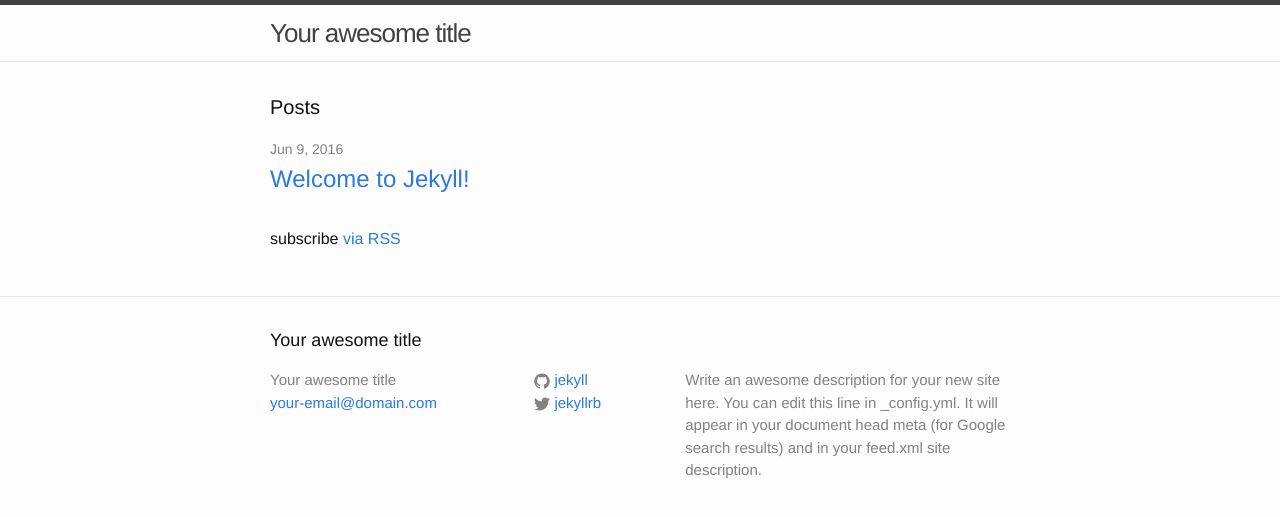
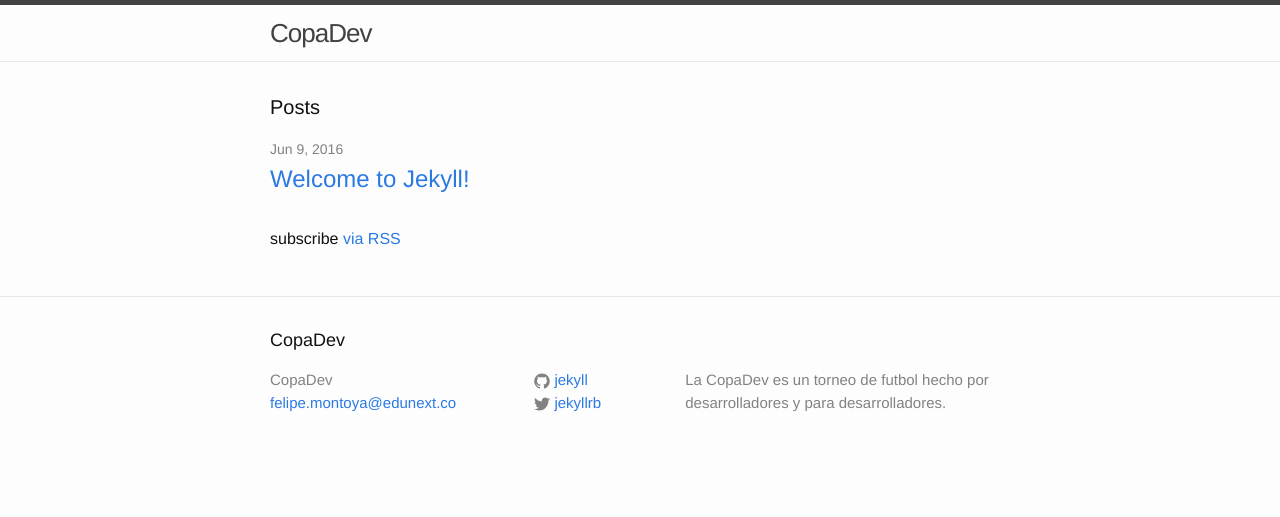
Before and after one commit to axiacore/CopaDev, a Jekyll site: the page built from index.html, in a window 1280 px wide. Shown: the top 517 px of the page. Built offline with Jekyll 4.4.1, drawn with Linux system fonts in a browser that asks for light colours.

Commit message:
All the statics

```diff
--- a/_config.yml
+++ b/_config.yml
@@ -5,15 +5,13 @@
 # For technical reasons, this file is *NOT* reloaded automatically when you use
 # 'jekyll serve'. If you change this file, please restart the server process.
 
-# Site settings
-title: Your awesome title
-email: your-email@domain.com
+title: CopaDev
+email: felipe.montoya@edunext.co
 description: > # this means to ignore newlines until "baseurl:"
-  Write an awesome description for your new site here. You can edit this
-  line in _config.yml. It will appear in your document head meta (for
-  Google search results) and in your feed.xml site description.
-baseurl: "" # the subpath of your site, e.g. /blog
-url: "http://yourdomain.com" # the base hostname & protocol for your site
+  La CopaDev es un torneo de futbol hecho por desarrolladores
+  y para desarrolladores.
+baseurl: "/CopaDev" # the subpath of your site, e.g. /blog
+url: "http://edunext.gihub.io" # the base hostname & protocol for your site
 twitter_username: jekyllrb
 github_username:  jekyll
 
--- /dev/null
+++ b/css/copa.scss
@@ -0,0 +1,225 @@
+@import url('https://code.getmdl.io/1.1.3/material.grey-green.min.css');
+
+* {
+  box-sizing: border-box;
+}
+
+a {
+  color: #4caf50;
+}
+
+.mdl {
+  &-headline {
+    position: relative;
+    display: flex;
+    width: 100%;
+    height: 70vh;
+    flex-shrink: 0;
+    align-items: center;
+    justify-content: center;
+    padding-bottom: 56px;
+    background-color: #4caf50;
+    background-image: url(http://sportsmedglobal.com/wp-content/uploads/2015/07/iStock_000057870804_Large-e1440539214727.jpg);
+    background-image: url(http://berlin-zum-anklicken.de/wp-content/uploads/2015/10/Football-Field-FIFA.jpg);
+    background-size: cover;
+    // background-position: center;
+    // background-position: bottom;
+    overflow: hidden;
+    z-index: 100;
+    &.anim:after {
+      transform: rotate(-3deg);
+    }
+    &:before {
+      position: absolute;
+      content: '';
+      width: 100%;
+      height: 100%;
+      top: 0;
+      left: 0;
+      background-color: rgba(76, 175, 80, 0.7);
+      z-index: -1;
+    }
+    &:after {
+      position: absolute;
+      content: '';
+      width: 102%;
+      height: 120px;
+      bottom: -56px;
+      left: -1%;
+      background-color: #f5f5f5;
+      z-index: -1;
+      transition: 600ms ease;
+    }
+
+    &__content {
+      margin-top: -30px;
+    }
+    &__title {
+      position: relative;
+      color: #FFFFFF;
+      font-size: 64px;
+      font-family: 'Inconsolata', monospace;
+      letter-spacing: 34px;
+      text-transform: uppercase;
+      &:after {
+        position: absolute;
+        content: '';
+        width: 360px;
+        height: 6px;
+        bottom: -14px;
+        right: -42px;
+        background-color: rgba(165, 215, 167, 0.34);
+      }
+      span {
+        color: rgba(255, 255, 255, 0.5);
+      }
+    }
+
+    &__button {
+      display: none;
+      position: absolute;
+      right: 60px;
+      bottom: -0px;
+      color: #4caf50;
+      background-color: #FFFFFF;
+      &:hover,
+      &:active,
+      &:focus:not(:active) {
+        color: #4caf50;
+        background-color: #FFFFFF;
+      }
+    }
+  }
+
+  &-main {
+    flex-shrink: 0;
+  }
+
+  &-container {
+    max-width: 1600px;
+    width: calc(100% - 16px);
+    margin: 0 auto;
+  }
+
+
+  &-layout.is-small-screen &-content {
+    padding: 40px 28px;
+  }
+
+  &-content {
+    margin-bottom: 80px;
+  }
+
+  &-card {
+    &__actions {
+      display: flex;
+      align-items: center;
+      box-sizing: border-box;
+    }
+    &__title {
+      flex-wrap: wrap;
+      font-size: 12px;
+      img {
+        max-width: 100%;
+      }
+    }
+  }
+
+}
+
+.team-card {
+  &__info {
+    width: 100%;
+    margin: 0;
+    border-radius: 0;
+  }
+}
+
+.team-nav {
+  width: 100%;
+  margin-bottom: 6px;
+  padding: 16px;
+  background-color: #FFFFFF;
+  border-radius: 3px;
+  &.sticky {
+    position: absolute;
+    top: 32px;
+  }
+  &.fixed {
+    position: fixed;
+    top: 0;
+    border-radius: 0 0 3px 3px;
+  }
+  // &__cover {
+  //   position: absolute;
+  //   width: 186px;
+  //   margin-top: -14px;
+  //   margin-left: 14px;
+  //   &:before {
+  //     position: absolute;
+  //     content: '';
+  //     width: 160px;
+  //     height: 12px;
+  //     top: -12px;
+  //     left: 12px;
+  //     background-color: #2E343E;
+  //     // background-color: #D5D5D5;
+  //     border-radius: 3px 3px 0 0;
+  //   }
+  //   &:after {
+  //     position: absolute;
+  //     content: '';
+  //     width: 100%;
+  //     height: 100%;
+  //     top: 0;
+  //     left: 0;
+  //     background-color: repeating-linear-gradient(
+  //       45deg,
+  //       rgba(79, 195, 247, 0.65),
+  //       rgba(255, 255, 255, 0) 272px
+  //     );
+  //     // background-color: #D5D5D5;
+  //     border-radius: 3px 3px 0 0;
+  //   }
+  //   img {
+  //     width: 100%;
+  //     box-shadow: 0 8px 17px 0 rgba(0,0,0,0.2),0 6px 20px 0 rgba(0,0,0,0.19);
+  //     border-radius: 3px;
+  //   }
+  // }
+  &__text {
+    h4 {
+      position: relative;
+      margin: 10px 0 28px;
+      padding-bottom: 4px;
+      // border-bottom: 6px solid;
+      &:before {
+        position: absolute;
+        content: '';
+        width: 180px;
+        height: 6px;
+        bottom: -14px;
+        left: -42px;
+        background-color: #4caf50;
+      }
+    }
+  }
+  &__button {
+    color: #FFFFFF;
+    background-color: #4caf50;
+    border-radius: 16px;
+    box-shadow: 0 2px 5px 0 rgba(0,0,0,0.16),0 2px 10px 0 rgba(0,0,0,0.12);
+    &:hover,
+    &:active,
+    &:focus:not(:active) {
+      color: #FFFFFF;
+      background-color: #66bb6a;
+    }
+  }
+}
+
+// helper
+.hide {
+  display: none !important;
+  visibility: hidden;
+}
--- /dev/null
+++ b/js/main-dist.js
@@ -0,0 +1 @@
+window.onload=function(){"undefined"!=typeof window.jQuery&&particlesJS("particles",{particles:{number:{value:80,density:{enable:!0,value_area:800}},color:{value:"#F1F1F1"},shape:{type:"circle",stroke:{width:0,color:"#000000"},polygon:{nb_sides:5}},opacity:{value:.5,random:!1,anim:{enable:!1,speed:1,opacity_min:.1,sync:!1}},size:{value:3,random:!0,anim:{enable:!1,speed:40,size_min:.1,sync:!1}},line_linked:{enable:!0,distance:150,color:"#F1F1F1",opacity:.4,width:1},move:{enable:!0,speed:2,direction:"none",random:!1,straight:!1,out_mode:"out",bounce:!1,attract:{enable:!1,rotateX:600,rotateY:1200}}},interactivity:{detect_on:"canvas",events:{onhover:{enable:!1,mode:"grab"},onclick:{enable:!1,mode:"push"},resize:!0},modes:{grab:{distance:140,line_linked:{opacity:1}},bubble:{distance:400,size:40,duration:2,opacity:8,speed:3},repulse:{distance:200,duration:.4},push:{particles_nb:4},remove:{particles_nb:2}}},retina_detect:!0})};
```
Also changed, not shown: js/main.js (added, +74 -0 lines), Gemfile.lock, imgs/logo.svg (added).
